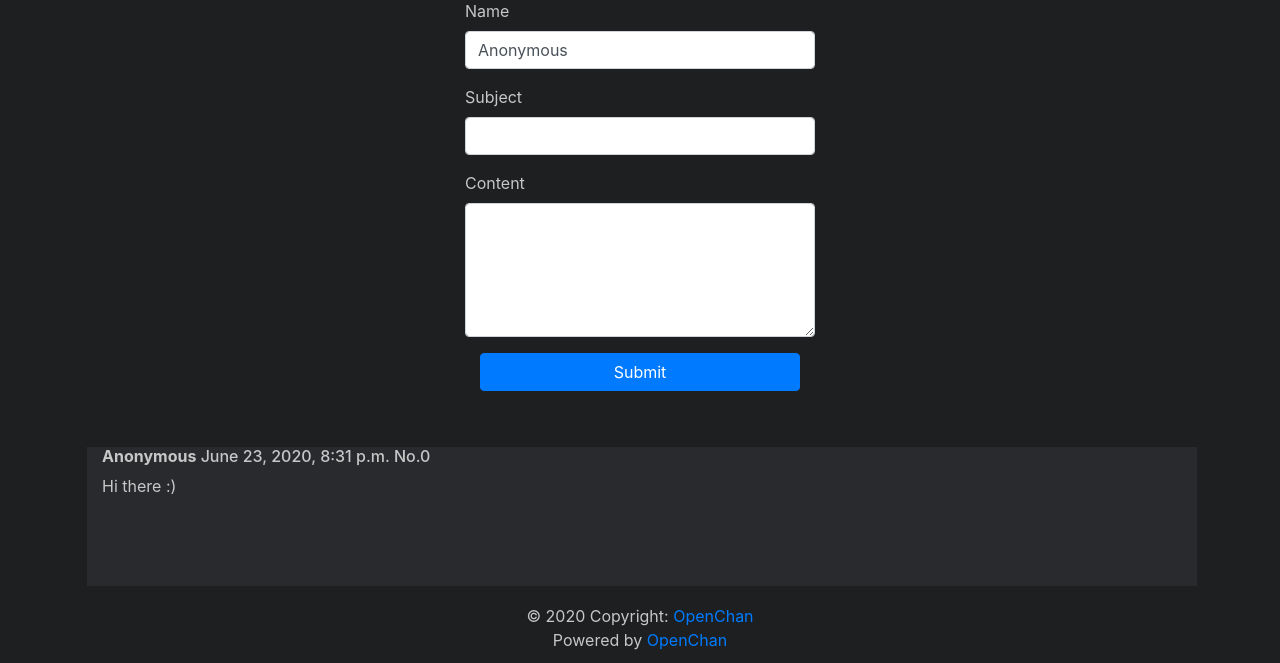
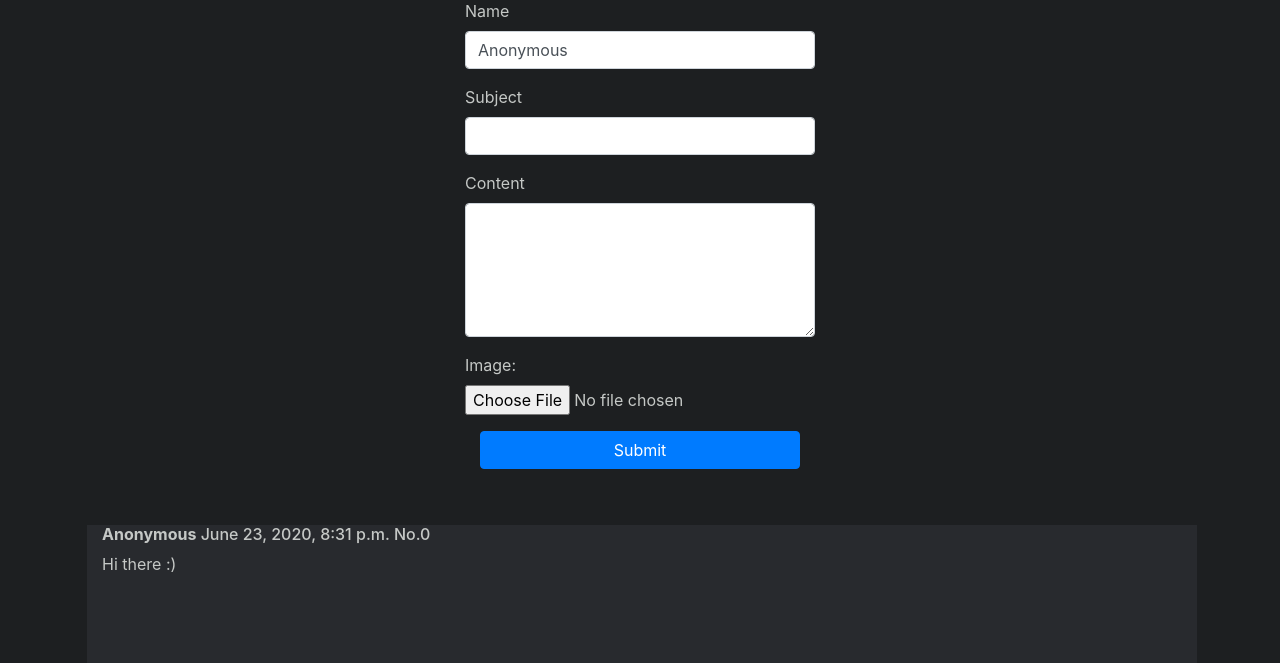
Before and after one commit to austinrseabolt/openchan, a Django app: page /1/1/ in a window 1280 px wide. Shown: the part 137-800 px from the top of the page. Run offline with Django 3.2, Linux system fonts and the light colour scheme; data comes from the database, SQL or seed files in the repository; both versions use the stored data as it was after the commit; some libraries are stand-ins or nearby versions.

Commit message:
Added user image upload

```diff
--- a/src/mainapp/forms.py
+++ b/src/mainapp/forms.py
@@ -8,6 +8,7 @@ class NewPostForm(forms.ModelForm):
             'post_name',
             'post_subject',
             'post_content',
+            'post_image',
         ]
         labels = {
             'post_name':'Name',
@@ -15,7 +16,7 @@ class NewPostForm(forms.ModelForm):
             'post_content':'Content',
         }
         widgets = {
-            'post_name' : forms.TextInput(attrs={'class':"form-control",}),
+            'post_name' : forms.TextInput(attrs={'class':"form-control", 'value':"Anonymous"}),
             'post_subject' : forms.TextInput(attrs={'class':"form-control",}),
             'post_content' : forms.Textarea(attrs={'class':"form-control", "rows":5}),
         }
--- a/src/mainapp/templates/boards/post_create.html
+++ b/src/mainapp/templates/boards/post_create.html
@@ -2,7 +2,7 @@
 <div class="container">
     <div class="row justify-content-center">
         <div class="col-md-4">
-            <form method="POST">
+            <form enctype='multipart/form-data' method="POST">
                 {% csrf_token %}
                 <div class="form-group">
                     <label>Name</label>
@@ -15,6 +15,10 @@
                 <div class="form-group">
                     <label>Content</label>
                     {{ form.post_content }}
+                </div>
+                <div class="form-group">
+                    <label>Image: </label>
+                    {{ form.post_image }}
                 </div>
 
                <div class="container">
--- a/src/mainapp/views.py
+++ b/src/mainapp/views.py
@@ -19,7 +19,7 @@ def index(request):
 
 
 def board(request, boardurl):
-    form = NewPostForm(request.POST or None)
+    form = NewPostForm(request.POST, request.FILES)
     currentboard = Board.objects.get(board_url=boardurl)
     if request.method == "POST":
 
@@ -49,7 +49,7 @@ def board(request, boardurl):
     return render(request, 'boards/board.html', context)
 
 def ViewThread(request, boardurl, post_pk):
-    form = NewPostForm(request.POST or None)
+    form = NewPostForm(request.POST, request.FILES)
     op = Post.objects.get(pk=post_pk)
     currentboard = op.parent_board
     boards = Board.objects.order_by('board_url')
```
Also changed, not shown: src/db.sqlite3, src/media/images/1590758626196.jpg (added), src/media/images/1590758737440.gif (added).
